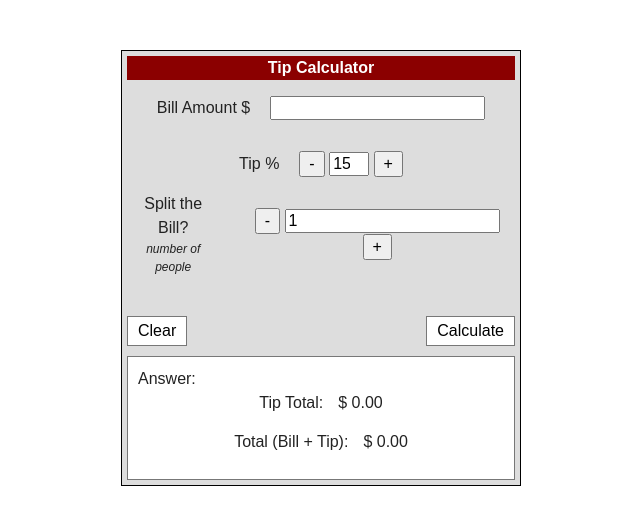
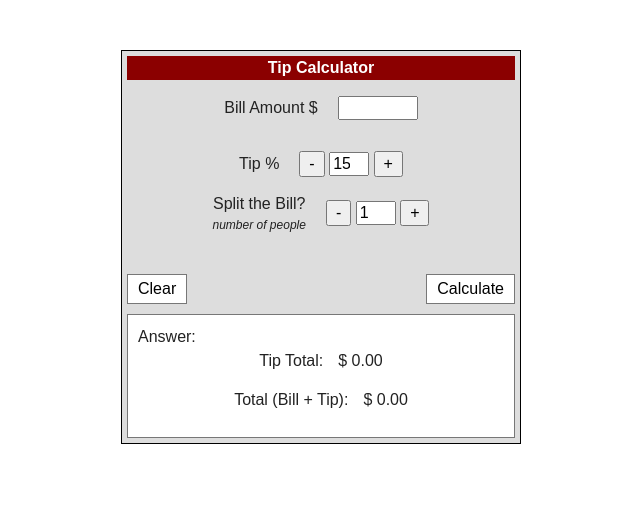
Before and after one commit to frontend-tester02/tip-calculator, a plain HTML site: page index.html in a window 1280 px wide. Shown: the whole page, without its empty margins (319-959 px from the left). Drawn offline with Linux system fonts and the light colour scheme.

Commit message:
Updated css style part

```diff
--- a/css/styles.css
+++ b/css/styles.css
@@ -116,7 +116,7 @@ select:-webkit-autofill:focus {
   margin-right: 20px;
 }
 
-.cacl-input {
+.calc-input {
   width: 80px;
 }
 
@@ -126,6 +126,10 @@ select:-webkit-autofill:focus {
 }
 
 .tip-num {
+  width: 40px;
+}
+
+.tip-num-person {
   width: 40px;
 }
 
@@ -177,12 +181,14 @@ select:-webkit-autofill:focus {
   align-items: center;
 
 }
+
 .item-name {
   margin: 0;
   margin-bottom: 15px;
   margin-right: 15px;
 
 }
+
 .tip-price {
   margin: 0;
   margin-bottom: 15px;
```
